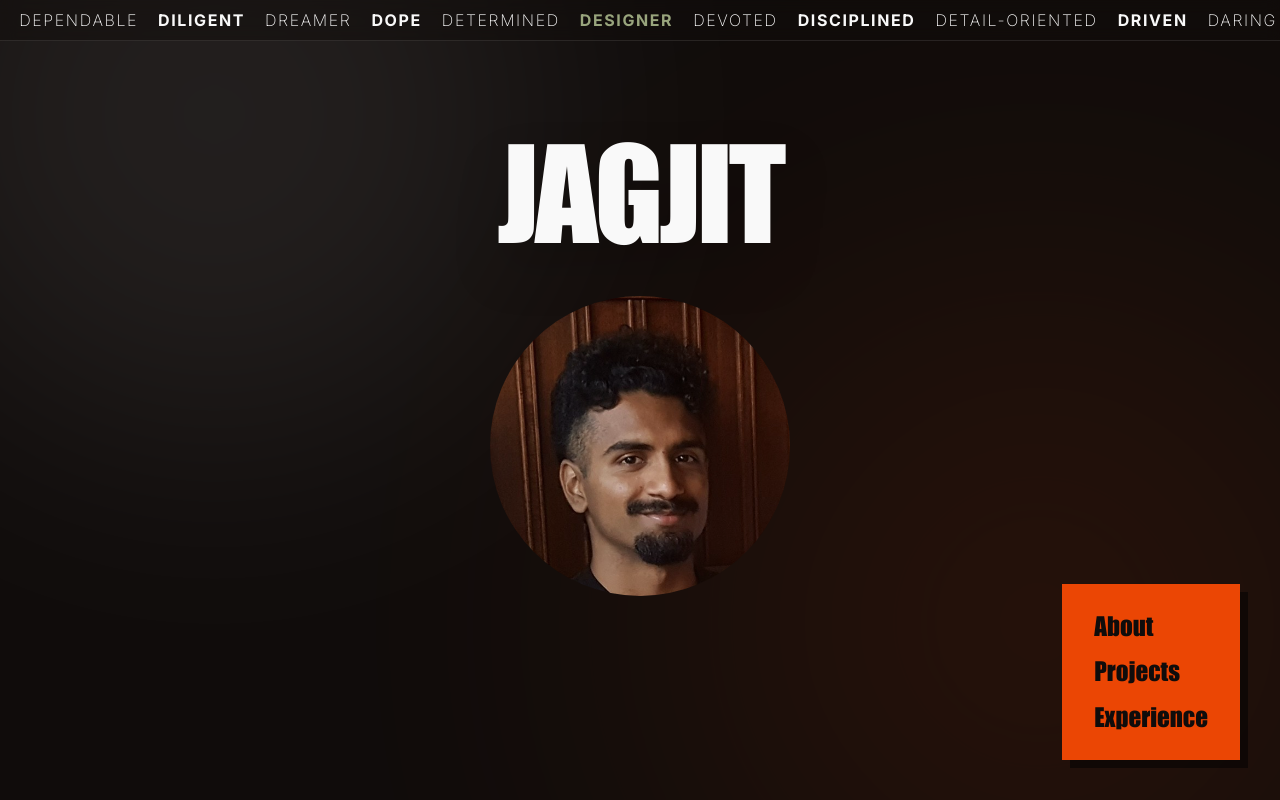
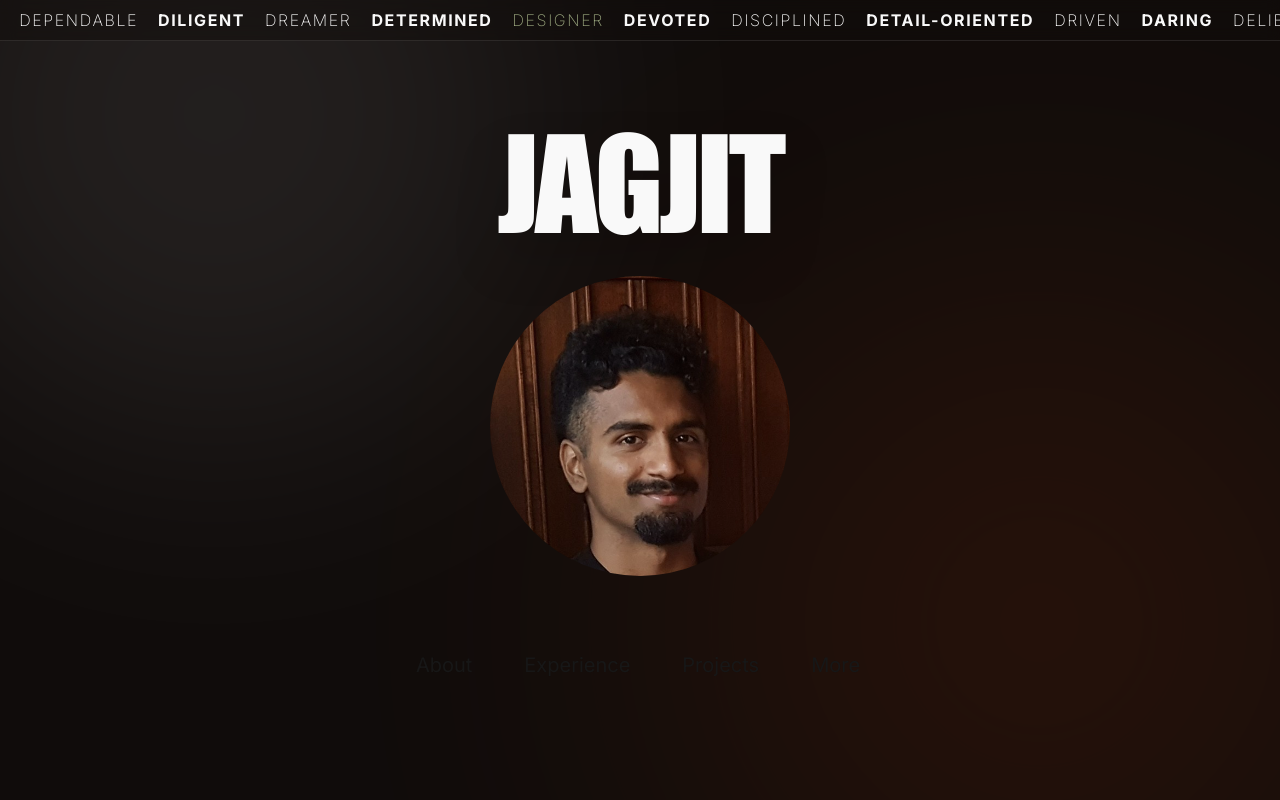
Before and after one commit to Bedlam343/portfolio-dec-2025, a Next.js app: page / in a window 1280 px wide. Built offline with nearby package versions, Linux system fonts and the light colour scheme.

Commit message:
move links below the image

```diff
--- a/app/page.tsx
+++ b/app/page.tsx
@@ -1,8 +1,8 @@
 'use client';
 
-import React, { useRef } from 'react';
+import { useRef } from 'react';
 import Image from 'next/image';
-import { motion, useScroll } from 'framer-motion';
+import { motion, Variants } from 'motion/react';
 import Marquee from 'react-fast-marquee';
 
 const QUALITIES = [
@@ -11,7 +11,6 @@ const QUALITIES = [
   { word: 'Dependable' },
   { word: 'Diligent' },
   { word: 'Dreamer' },
-  { word: 'Dope' },
   { word: 'Determined' },
   { word: 'Designer', color: 'text-theme-green' },
   { word: 'Devoted' },
@@ -19,7 +18,6 @@ const QUALITIES = [
   { word: 'Detail-Oriented' },
   { word: 'Driven' },
   { word: 'Daring' },
-  { word: 'Distinctive' },
   { word: 'Deliberate' },
   { word: 'Dexterous' },
   { word: 'Dedicated' },
@@ -28,16 +26,8 @@ const QUALITIES = [
 export default function PortfolioHome() {
   const backgroundRef = useRef(null);
 
-  // Optional: Parallax effect based on scroll (kept from previous code, but less impactful with fixed elements)
-  const { scrollYProgress } = useScroll({
-    target: backgroundRef,
-    offset: ['start start', 'end start'],
-  });
-  // Placeholder for parallax if needed in the future, not used in this specific layout.
-  // const nameY = useTransform(scrollYProgress, [0, 1], [0, -100]);
-
   // Animation variants for staggered entrance of main elements
-  const containerVariants = {
+  const containerVariants: Variants = {
     hidden: { opacity: 0 },
     show: {
       opacity: 1,
@@ -49,13 +39,13 @@ export default function PortfolioHome() {
   };
 
   // Variant for elements fading in and moving up
-  const itemVariants = {
+  const itemVariants: Variants = {
     hidden: { y: 30, opacity: 0 },
     show: { y: 0, opacity: 1, transition: { type: 'spring', stiffness: 100 } },
   };
 
   // Variant for elements that should just fade in (like the title)
-  const fadeInVariants = {
+  const fadeInVariants: Variants = {
     hidden: { opacity: 0 },
     show: { opacity: 1, transition: { duration: 0.8 } },
   };
@@ -135,19 +125,20 @@ export default function PortfolioHome() {
       </div>
 
       <motion.section
-        className="pt-[90px] z-10 w-full h-full"
+        className="pt-[80px] z-10 w-full h-full"
         variants={containerVariants}
         initial="hidden"
         animate="show"
       >
         <motion.p
           variants={fadeInVariants}
-          className="text-center text-theme-white select-none text-[80px] sm:text-[125px] font-impact tracking-[-4px] uppercase leading-none drop-shadow-2xl"
+          className="text-center text-theme-white select-none text-[80px] sm:text-[125px] font-impact
+          tracking-[-4px] uppercase leading-none drop-shadow-2xl"
         >
           Jagjit
         </motion.p>
 
-        <div className="w-full flex justify-center mt-[40px]">
+        <div className="w-full flex justify-center mt-[30px]">
           <motion.div
             variants={itemVariants}
             className="w-[200px] h-[200px] sm:w-[300px] sm:h-[300px]
@@ -162,29 +153,29 @@ export default function PortfolioHome() {
             />
           </motion.div>
         </div>
-      </motion.section>
 
+        <motion.div
+          variants={itemVariants}
+          className="flex justify-center mt-[75px]"
+        >
+          <ul className="flex space-x-12">
+            {['About', 'Experience', 'Projects', 'More'].map((item) => (
+              <li key={item} className="font-inter text-xl relative group p-0">
                 <div
-        className="absolute z-20 bg-theme-orange flex justify-center
-      items-center right-10 bottom-10 px-6 py-4 sm:px-8 sm:py-6
-      shadow-[8px_8px_0px_rgba(0,0,0,0.5)]
-      hover:shadow-[12px_12px_0px_rgba(0,0,0,0.5)]
-      hover:-translate-x-1 hover:-translate-y-1 transition-all
-      duration-300"
+                  className="absolute top-0 left-0 h-full
+                  bg-theme-orange w-0 group-hover:w-full transition-all duration-300"
+                />
+                <a
+                  className="cursor-pointer block relative overflow-hidden pr-1
+                  group-hover:text-theme-black transition-colors duration-300"
                 >
-        <ul className="text-theme-black text-[20px] sm:text-[25px] space-y-2">
-          {['About', 'Projects', 'Experience'].map((item) => (
-            <li key={item} className="font-impact group text-left">
-              <a className="cursor-pointer block relative overflow-hidden">
-                <span className="relative z-10 group-hover:text-theme-white transition-colors duration-300">
                   {item}
-                </span>
-                <span className="absolute bottom-0 left-0 w-0 h-full bg-theme-black -z-0 transition-all duration-300 group-hover:w-full"></span>
                 </a>
               </li>
             ))}
           </ul>
-      </div>
+        </motion.div>
+      </motion.section>
     </div>
   );
 }
```
Lines whose indentation alone changed are shown as unchanged.
